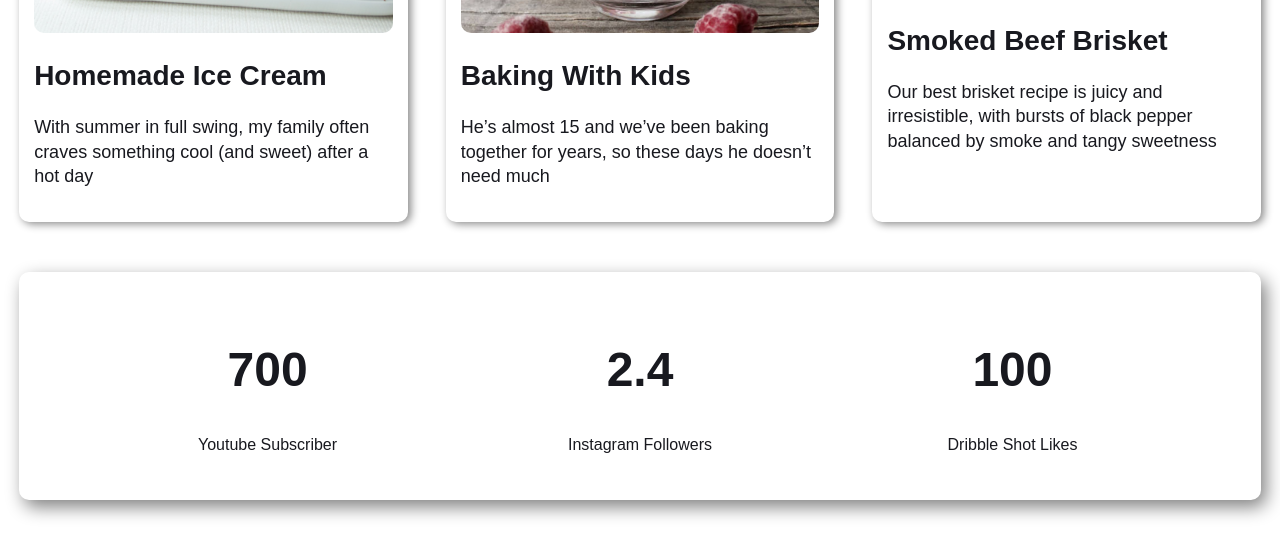
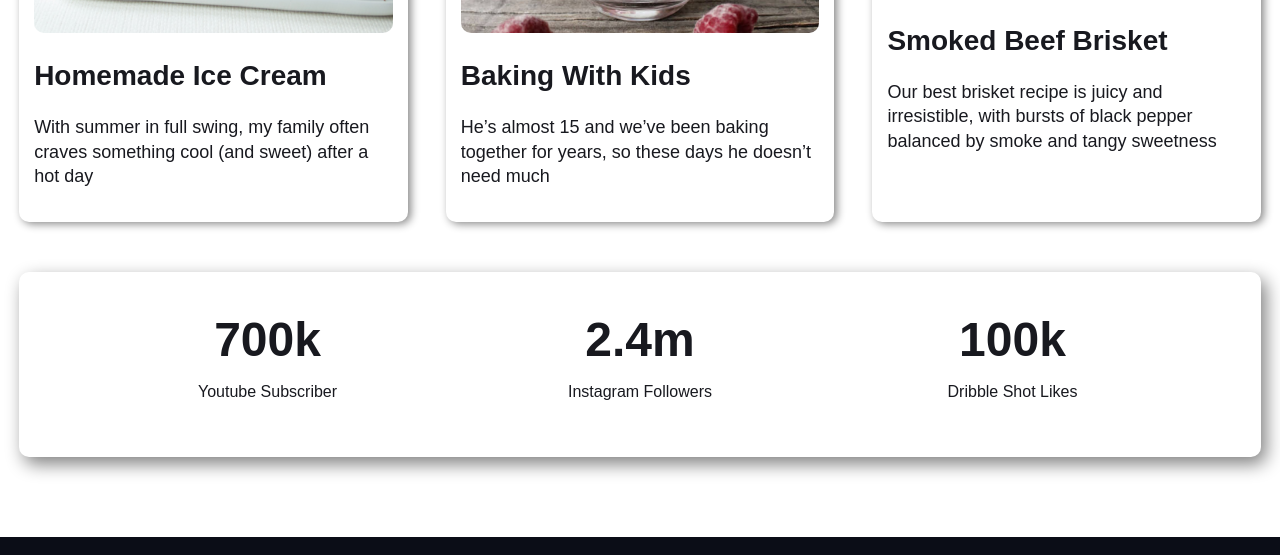
Before and after one commit to Shihab31/food-network, a plain HTML site: page index.html in a window 1280 px wide. Shown: the part 1919-2474 px from the top of the page. Drawn offline with nearby package versions, Linux system fonts and the light colour scheme; a script that the page names is missing; files whose address does not match are found by name.

Commit message:
Fix Counter box Issue

```diff
--- a/index.html
+++ b/index.html
@@ -32,6 +32,7 @@
             </div>
         </div>
     </section>
+    <!--Banner area End-->
     <!--About Area Start-->
     <section id="about-area">
         <div class="top-banner">
@@ -78,15 +79,15 @@
         </div>
         <div class="counter-box">
             <div class="main-counter">
-                <h1 class="counter">700</h1>
+                <span class="counter">700</span><span>k</span>
                 <p>Youtube Subscriber</p>
             </div>
             <div class="main-counter">
-                <h1 class="counter">2.4</h1>
+                <span class="counter">2.4</span><span>m</span>
                 <p>Instagram Followers</p>
             </div>
             <div class="main-counter">
-                <h1 class="counter">100</h1>
+                <span class="counter">100</span><span>k</span>
                 <p>Dribble Shot Likes</p>
             </div>
         </div>
--- a/style.css
+++ b/style.css
@@ -111,17 +111,18 @@ body {
     margin: auto;
     border-radius: 10px;
     margin-top: 50px;
-    padding: 30px 0;
+    padding: 40px 0;
 }
 .main-counter {
     width: 30%;
     text-align: center;
 }
-.main-counter h1 {
+.main-counter span {
     font-size: 48px;
     color: #18191F;
     font-weight: 700;
 }
+
 .main-counter p {
     font-size: 16px;
     color: #18191F;
```
